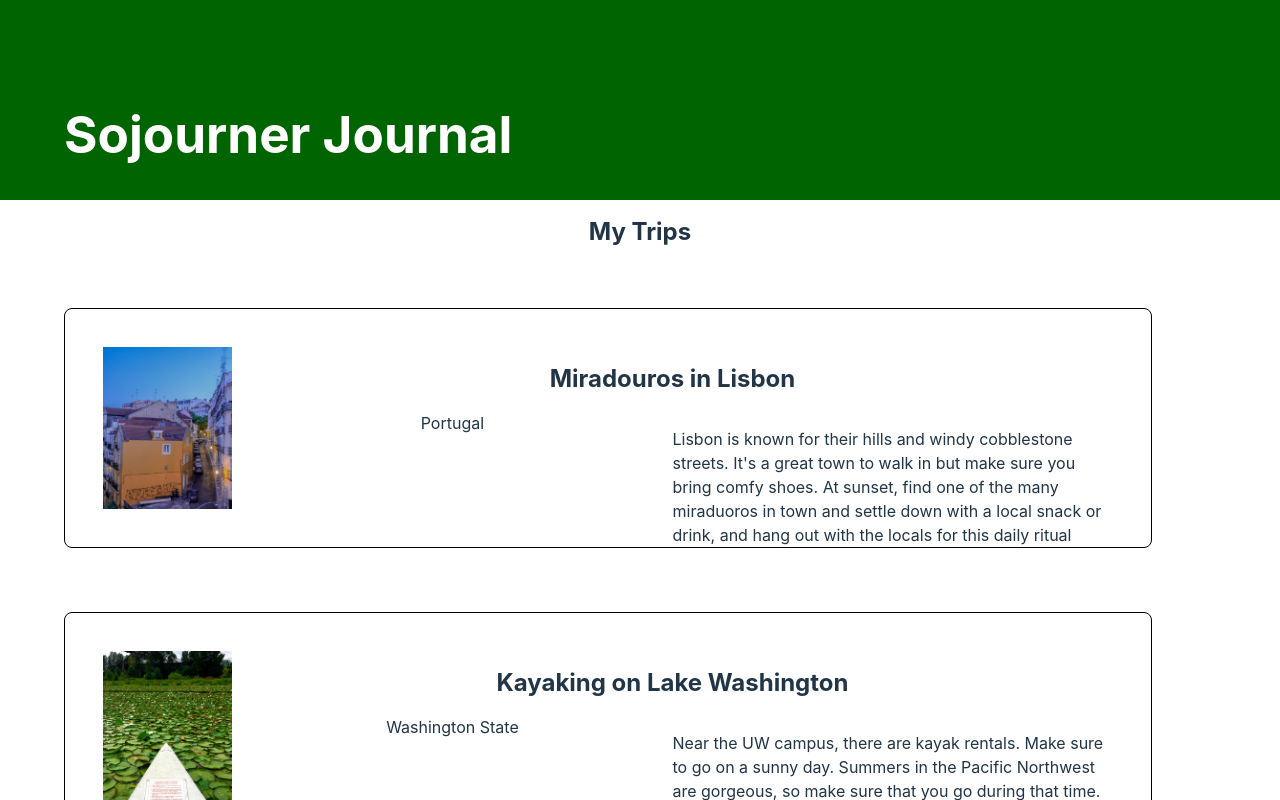
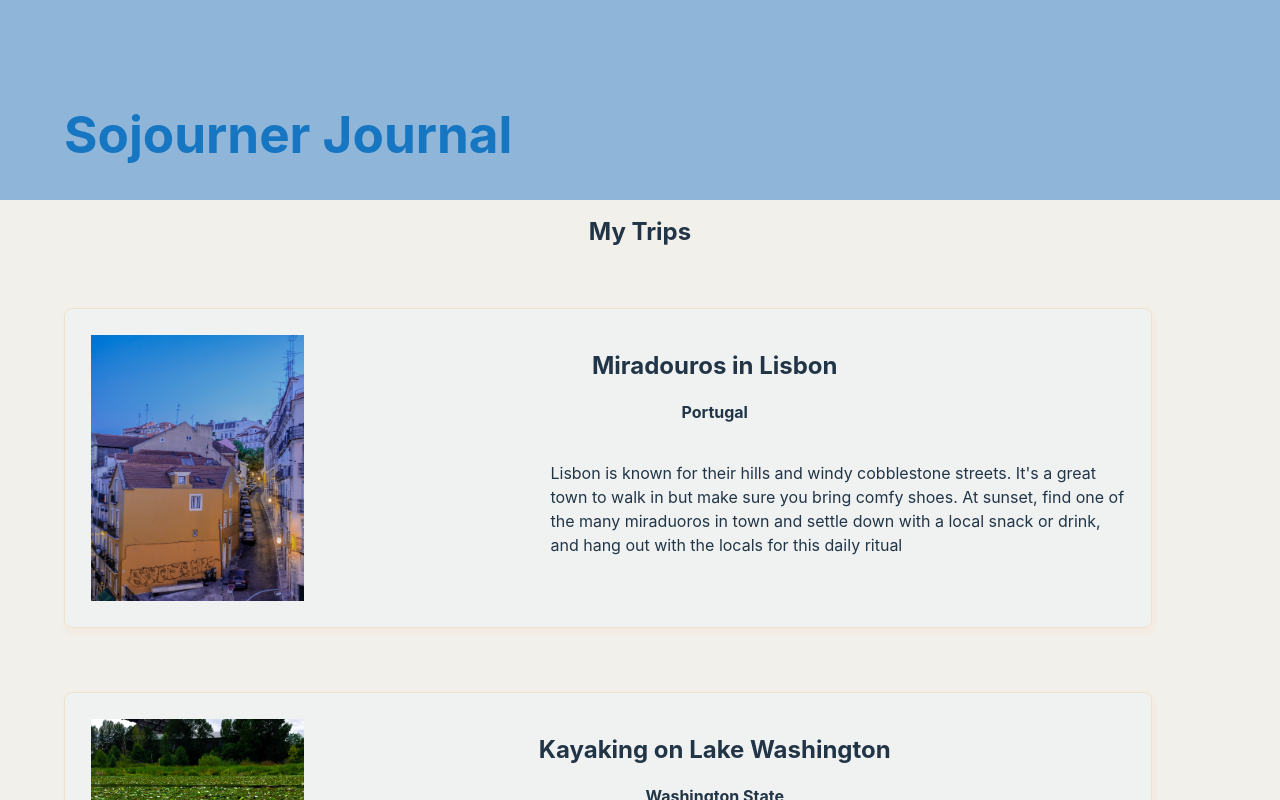
Before and after one commit to unnamedrd/sojourn-journal-app, a React (Vite) app: page / in a window 1280 px wide. Shown: the top 800 px of the page. Built offline with nearby package versions, Linux system fonts and the light colour scheme.

Commit message:
updating css file

```diff
--- a/components/Card.jsx
+++ b/components/Card.jsx
@@ -8,7 +8,9 @@ export default function Card(props) {
       <img src={`../images/${props.img}`} className="card-image" />
       <div className="cardDetails">
         <h2>{props.title}</h2>
-        <span>{props.location}</span>
+        <h4>
+          {props.location}
+        </h4>
         <p className="cardDescription">
           <span>{props.description}</span>
         </p>
--- a/src/App.css
+++ b/src/App.css
@@ -6,6 +6,6 @@
 }
 
 
-.card {
+/*.card {
   padding: 2em;
-}
+}*/
--- a/src/index.css
+++ b/src/index.css
@@ -18,7 +18,7 @@
   box-sizing: border-box;
 }
 nav{
-  background-color: darkgreen;
+  background-color: #8FB6D9;
   color:white;
   height: 25vh;
   width: 100vw;
@@ -32,36 +32,40 @@ body {
   display: flex;
   min-width: 320px;
   min-height: 100vh;
+  background-color: #F2F0EB;
 }
 
 a {
   font-weight: 500;
-  color: pink;
+  color:#F25E29;
   text-decoration: inherit;
 }
 a:hover {
-  color:pink;
+  color:#F25E29
 }
 
 h1 {
   font-size: 3.2em;
   line-height: 1.1;
+  color: #1676C1;
 }
 
 .cardJournal{
-  height: 30vh;
+  height: 40vh;
   width: 85vw;
-  border: 1px black solid;
+  background-color: #F0F2F2;
+  border: 1px #F0E2C8 solid;
+  box-shadow: 2px 4px 3px 3px #F2ECE4;
   border-radius: 8px;
   margin:5%;
-  padding: 3%;
+  padding: 2%;
   display: flex;
 
 }
 
 .cardDescription{
   text-align: left;
-  width: 50%;
+  width: 70%;
   float: right;
 }
 
```
